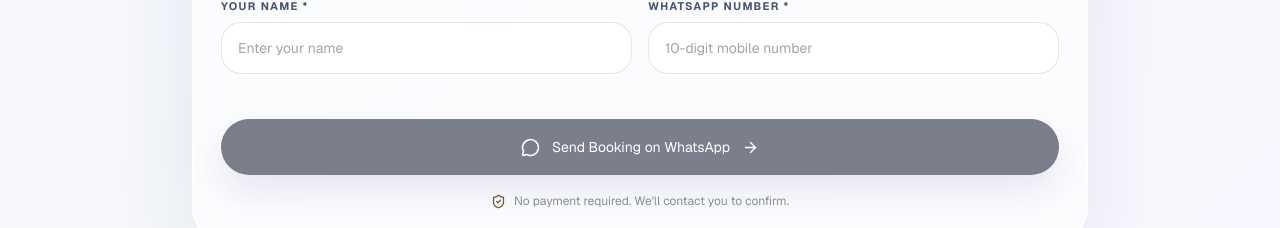
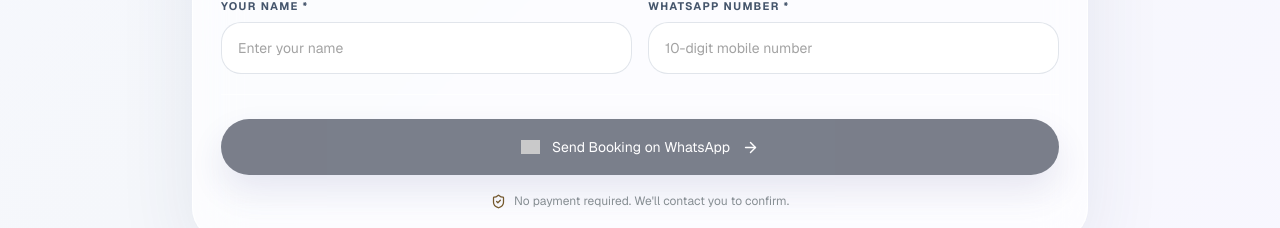
Before and after one commit to ShahbajKhan05/mr-mobile-wala-repairs, a Next.js app: page / in a window 1280 px wide. Shown: the part 3157-3385 px from the top of the page. Built offline with nearby package versions, Linux system fonts and the light colour scheme; grey boxes are pictures that could not be loaded.

Commit message:
Use the shared WhatsApp PNG icon

```diff
--- a/src/components/BookingForm.tsx
+++ b/src/components/BookingForm.tsx
@@ -1,11 +1,12 @@
 
 "use client";
 
+import WhatsAppIcon from "@/components/WhatsAppIcon";
 import { useState, type FormEvent } from "react";
 import {
   ArrowRight,
   Check,
-  MessageCircle,
+
   ShoppingBag,
   Tag,
   Wrench,
@@ -538,7 +539,7 @@ export default function BookingForm() {
                 disabled={!isFormValid}
                 className="group flex min-h-[56px] w-full items-center justify-center gap-3 rounded-full bg-slate-900 px-6 text-sm font-bold text-white shadow-[0_16px_35px_rgba(49,46,129,0.20)] transition-all duration-300 hover:-translate-y-0.5 hover:bg-indigo-700 active:translate-y-0 disabled:cursor-not-allowed disabled:opacity-40"
               >
-                <MessageCircle size={19} />
+                <WhatsAppIcon size={19} />
                 Send Booking on WhatsApp
                 <ArrowRight size={17} className="transition-transform group-hover:translate-x-1" />
               </button>
```
